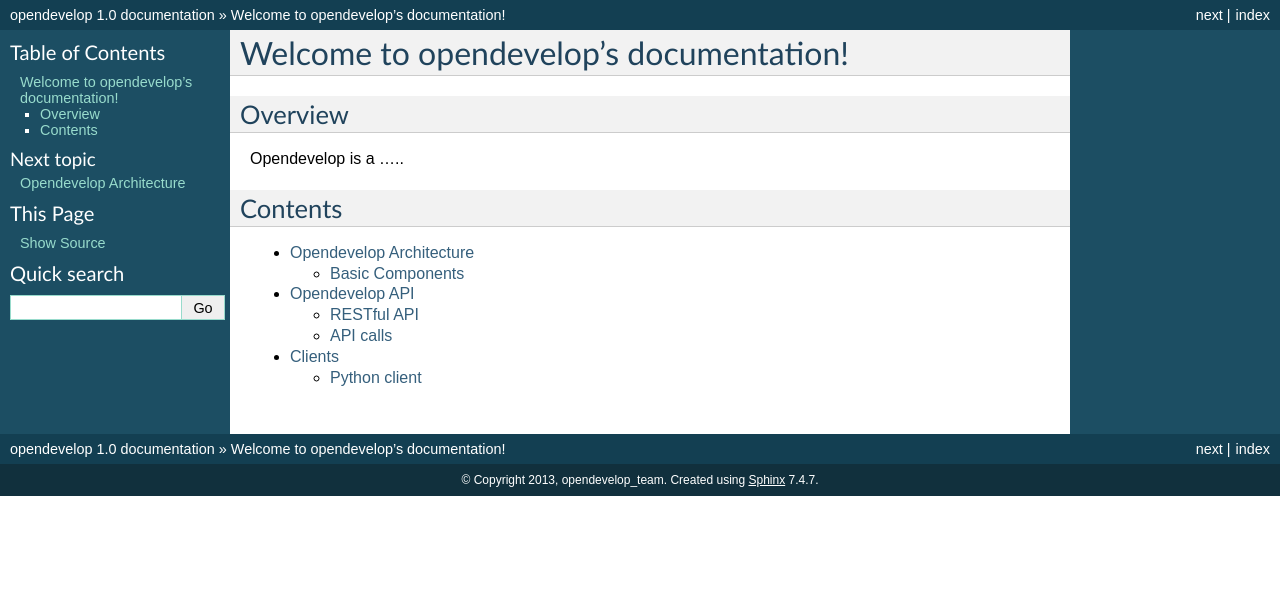
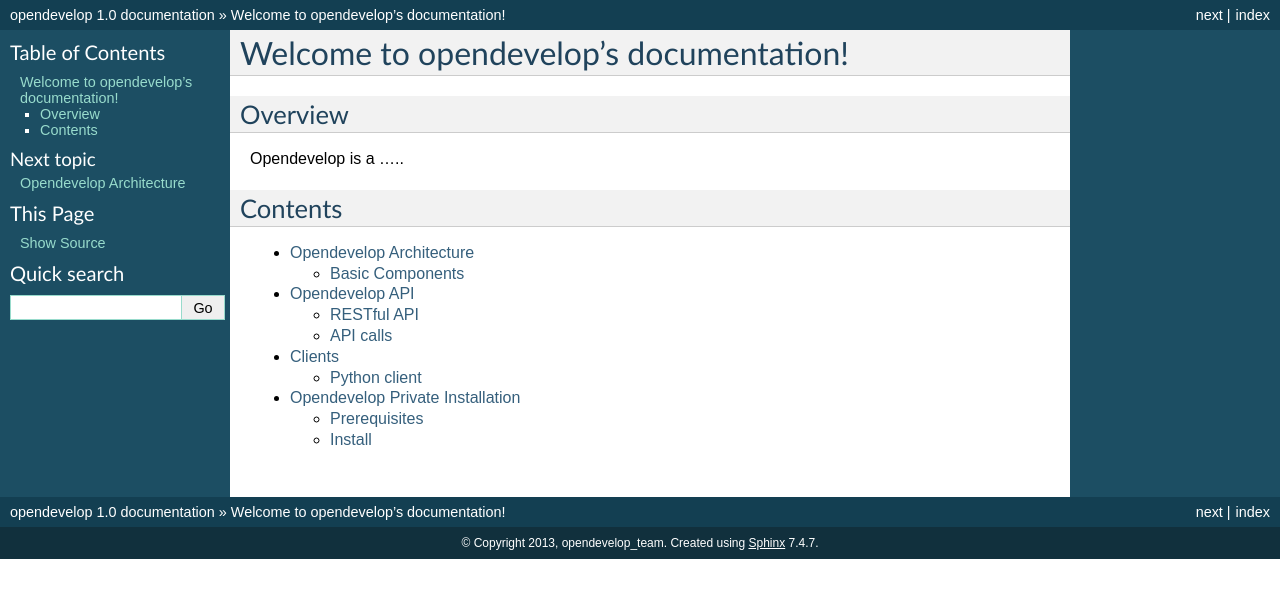
Before and after one commit to opendevelop/opendevelop, a Sphinx documentation site: the page built from docs/index.rst, in a window 1280 px wide. Shown: the top 598 px of the page. Built offline with Sphinx 7.4.7, drawn with Linux system fonts in a browser that asks for light colours.

Commit message:
Add installation section

```diff
--- a/docs/index.rst
+++ b/docs/index.rst
@@ -23,3 +23,4 @@
     architecture
     api
     clients
+    install
--- /dev/null
+++ b/docs/install.rst
@@ -0,0 +1,8 @@
+Opendevelop Private Installation
+^^^^^^^^^^^^^^^^^^^^^^^^^^^^^^^^
+
+Prerequisites
+=============
+
+Install
+=======
```
